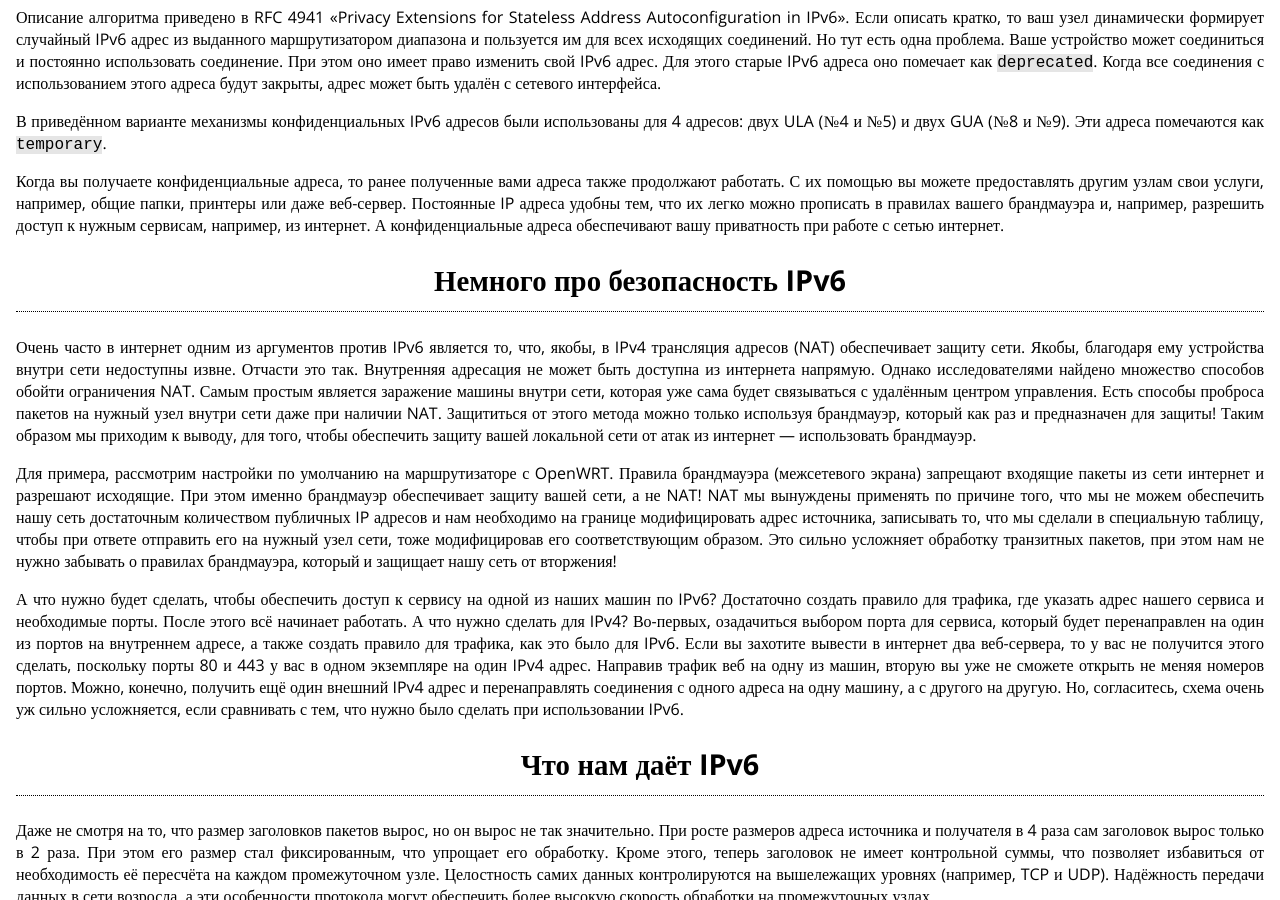
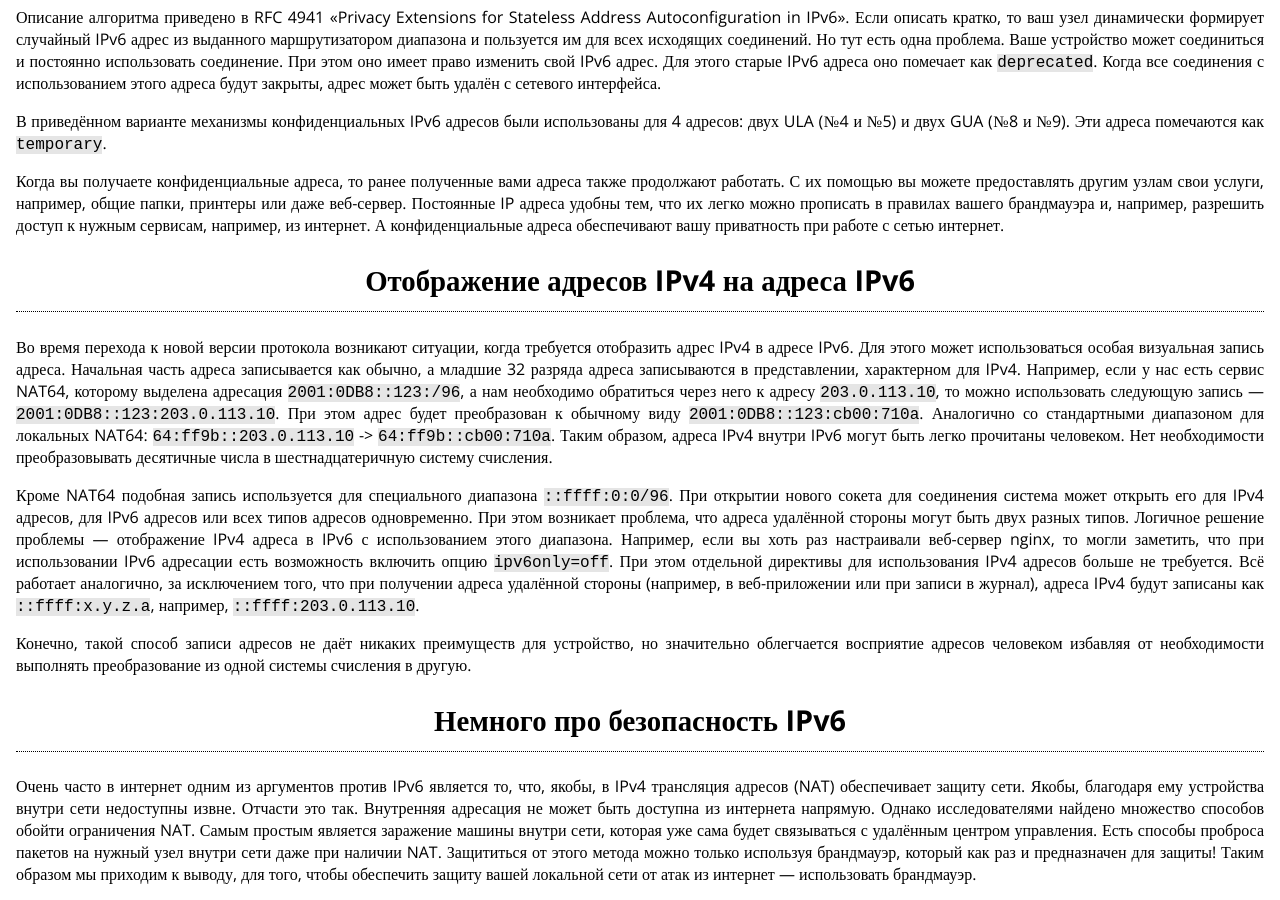
Before and after one commit to fsa/site, a Jekyll site: the page built from _posts/2023-11-14-ipv6-first-steps.md, in a window 1280 px wide and 900 px high, scrolled down 8456 px. Built offline with Jekyll 4.4.1, drawn with Linux system fonts in a browser that asks for light colours.

Commit message:
Добавлен раздел про адреса IPv4 в IPv6

```diff
--- a/_posts/2023-11-14-ipv6-first-steps.md
+++ b/_posts/2023-11-14-ipv6-first-steps.md
@@ -189,6 +189,14 @@ EUI-64 вполне хороший вариант для link-local адресо
 
 Когда вы получаете конфиденциальные адреса, то ранее полученные вами адреса также продолжают работать. С их помощью вы можете предоставлять другим узлам свои услуги, например, общие папки, принтеры или даже веб-сервер. Постоянные IP адреса удобны тем, что их легко можно прописать в правилах вашего брандмауэра и, например, разрешить доступ к нужным сервисам, например, из интернет. А конфиденциальные адреса обеспечивают вашу приватность при работе с сетью интернет.
 
+## Отображение адресов IPv4 на адреса IPv6
+
+Во время перехода к новой версии протокола возникают ситуации, когда требуется отобразить адрес IPv4 в адресе IPv6. Для этого может использоваться особая визуальная запись адреса. Начальная часть адреса записывается как обычно, а младшие 32 разряда адреса записываются в представлении, характерном для IPv4. Например, если у нас есть сервис NAT64, которому выделена адресация `2001:0DB8::123:/96`, а нам необходимо обратиться через него к адресу `203.0.113.10`, то можно использовать следующую запись — `2001:0DB8::123:203.0.113.10`. При этом адрес будет преобразован к обычному виду `2001:0DB8::123:cb00:710a`. Аналогично со стандартными диапазоном для локальных NAT64: `64:ff9b::203.0.113.10` -> `64:ff9b::cb00:710a`. Таким образом, адреса IPv4 внутри IPv6 могут быть легко прочитаны человеком. Нет необходимости преобразовывать десятичные числа в шестнадцатеричную систему счисления.
+
+Кроме NAT64 подобная запись используется для специального диапазона `::ffff:0:0/96`. При открытии нового сокета для соединения система может открыть его для IPv4 адресов, для IPv6 адресов или всех типов адресов одновременно. При этом возникает проблема, что адреса удалённой стороны могут быть двух разных типов. Логичное решение проблемы — отображение IPv4 адреса в IPv6 с использованием этого диапазона. Например, если вы хоть раз настраивали веб-сервер nginx, то могли заметить, что при использовании IPv6 адресации есть возможность включить опцию `ipv6only=off`. При этом отдельной директивы для использования IPv4 адресов больше не требуется. Всё работает аналогично, за исключением того, что при получении адреса удалённой стороны (например, в веб-приложении или при записи в журнал), адреса IPv4 будут записаны как `::ffff:x.y.z.a`, например, `::ffff:203.0.113.10`.
+
+Конечно, такой способ записи адресов не даёт никаких преимуществ для устройство, но значительно облегчается восприятие адресов человеком избавляя от необходимости выполнять преобразование из одной системы счисления в другую.
+
 ## Немного про безопасность IPv6
 
 Очень часто в интернет одним из аргументов против IPv6 является то, что, якобы, в IPv4 трансляция адресов (NAT) обеспечивает защиту сети. Якобы, благодаря ему устройства внутри сети недоступны извне. Отчасти это так. Внутренняя адресация не может быть доступна из интернета напрямую. Однако исследователями найдено множество способов обойти ограничения NAT. Самым простым является заражение машины внутри сети, которая уже сама будет связываться с удалённым центром управления. Есть способы проброса пакетов на нужный узел внутри сети даже при наличии NAT. Защититься от этого метода можно только используя брандмауэр, который как раз и предназначен для защиты! Таким образом мы приходим к выводу, для того, чтобы обеспечить защиту вашей локальной сети от атак из интернет — использовать брандмауэр.
```
